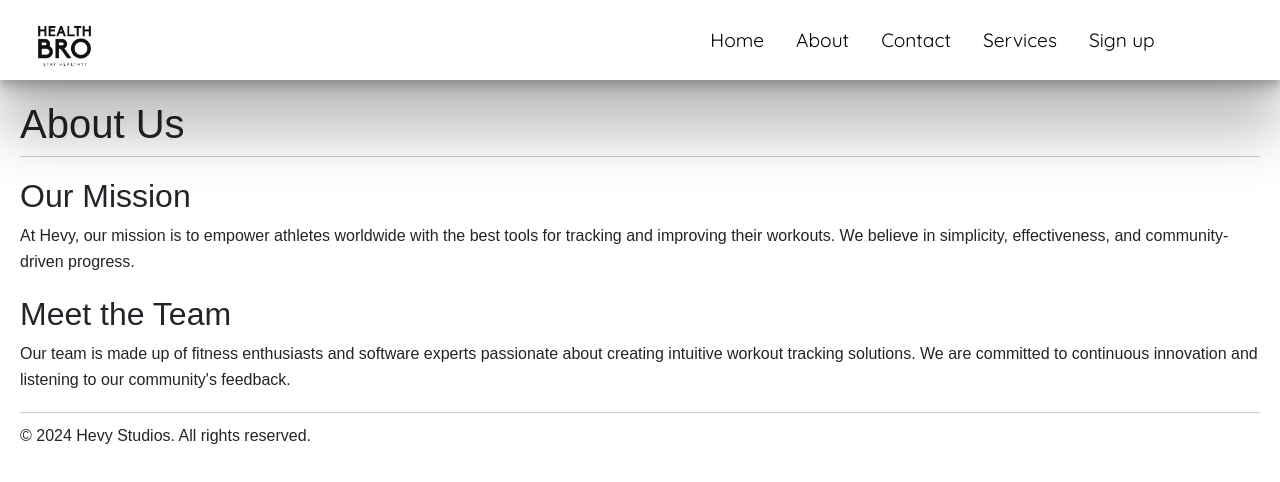
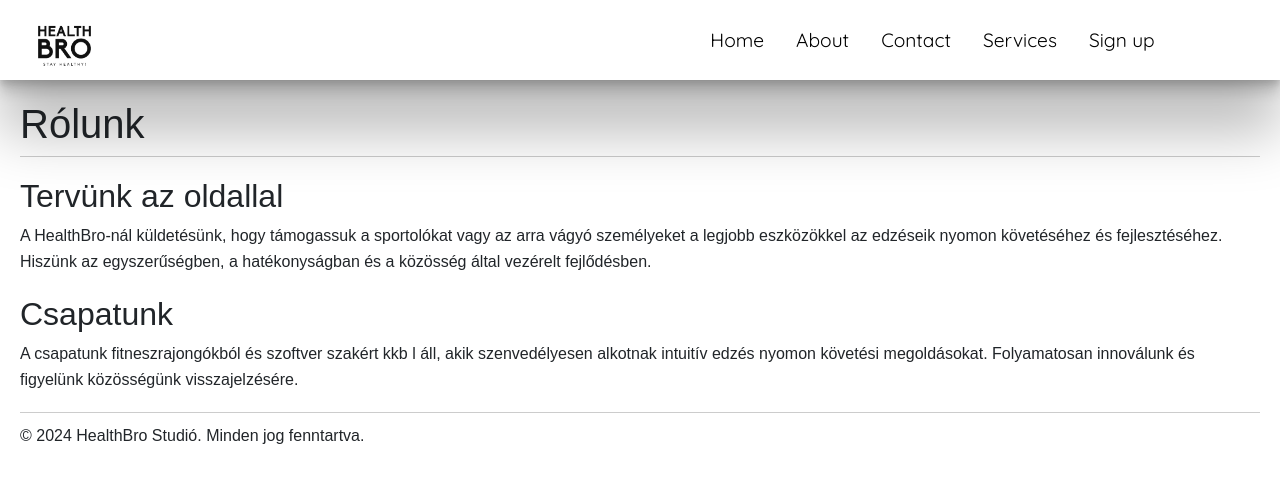
Before and after one commit to HIIMSKYDAZ/HealthBro, a React (Create React App) app: page /about in a window 1280 px wide. Shown: the top 482 px of the page. Built offline with nearby package versions, Linux system fonts and the light colour scheme.

Commit message:
AboutPage magyarszöveggel

```diff
--- a/src/AboutPage.jsx
+++ b/src/AboutPage.jsx
@@ -4,28 +4,28 @@ const AboutPage = () => {
   return (
     <div style={{ fontFamily: 'Arial, sans-serif', padding: '20px', lineHeight: '1.6' }}>
       <header style={{ borderBottom: '1px solid #ccc', marginBottom: '20px' }}>
-        <h1>About Us</h1>
+        <h1>Rólunk</h1>
       </header>
       <main>
         <section style={{ marginBottom: '20px' }}>
-          <h2>Our Mission</h2>
+          <h2>Tervünk az oldallal</h2>
           <p>
-            At Hevy, our mission is to empower athletes worldwide with the best tools for
-            tracking and improving their workouts. We believe in simplicity, effectiveness,
-            and community-driven progress.
+            A HealthBro-nál küldetésünk, hogy támogassuk a sportolókat vagy az arra vágyó személyeket a legjobb eszközökkel az edzéseik nyomon követéséhez és fejlesztéséhez.
+            <br />
+            Hiszünk az egyszerűségben, a hatékonyságban és a közösség által vezérelt fejlődésben.
           </p>
         </section>
         <section>
-          <h2>Meet the Team</h2>
+          <h2>Csapatunk</h2>
           <p>
-            Our team is made up of fitness enthusiasts and software experts passionate about
-            creating intuitive workout tracking solutions. We are committed to continuous
-            innovation and listening to our community's feedback.
+            A csapatunk fitneszrajongókból és szoftver szakért kkb l áll, akik szenvedélyesen
+            alkotnak intuitív edzés nyomon követési megoldásokat. Folyamatosan innoválunk és
+            figyelünk közösségünk visszajelzésére.
           </p>
         </section>
       </main>
       <footer style={{ borderTop: '1px solid #ccc', marginTop: '20px', paddingTop: '10px' }}>
-        <p>© 2024 Hevy Studios. All rights reserved.</p>
+        <p>© 2024 HealthBro Studió. Minden jog fenntartva.</p>
       </footer>
     </div>
   );
```
